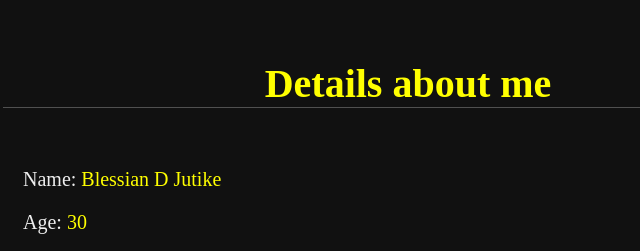
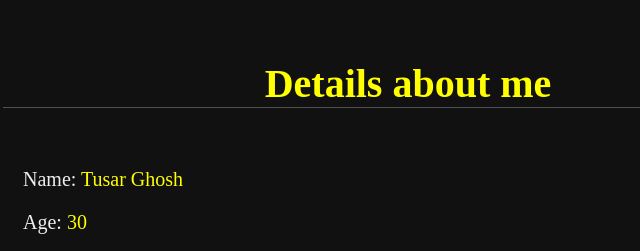
Before and after one commit to Tusar1996/Tusar.github.io, a plain HTML site: page index.html in a window 1280 px wide. Shown: the top 251 px of the page, 407-1047 px from the left. Drawn offline with Linux system fonts and the light colour scheme.

Commit message:
Update index.html

```diff
--- a/index.html
+++ b/index.html
@@ -27,7 +27,7 @@
         <h1 class="heading"><span>Details about me</span></h1>
         <div class="Row">
         <div class="det">
-             <h3><span>Name: </span>Blessian D Jutike</h3>
+             <h3><span>Name: </span>Tusar Ghosh</h3>
              <h3><span>Age: </span>30</h3>
              <h3><span>Gender: </span>Female</h3>
              <h3><span>Email: </span>blessi000@hmail.com</h3>
```
